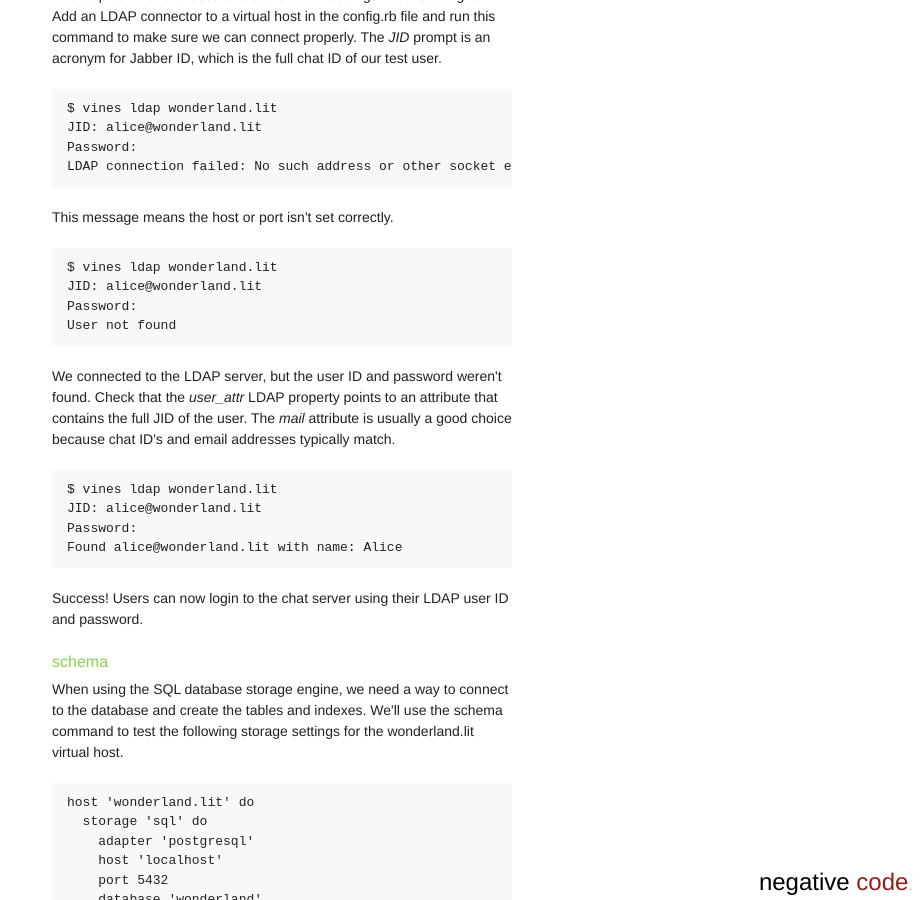
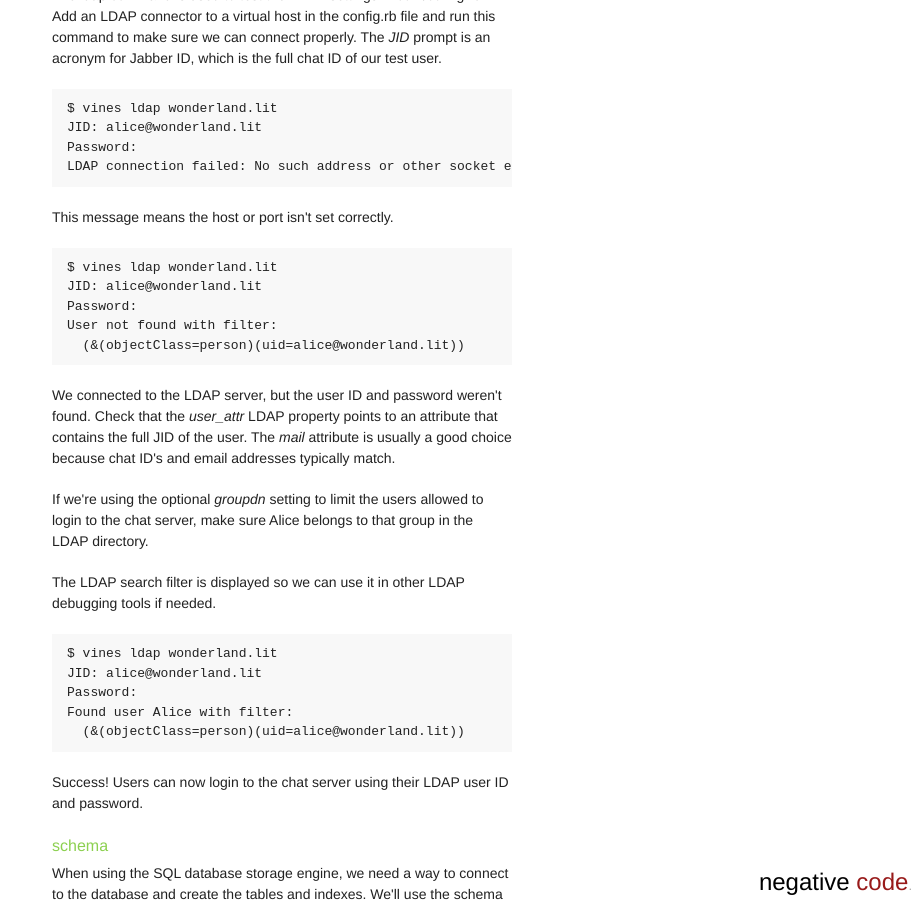
Before and after one commit to negativecode/vines, a Jekyll site: the page built from commands.html, in a window 1280 px wide and 900 px high, scrolled down 2042 px. Shown: the whole window, without its empty margins (358-1280 px from the left). Built offline with Jekyll 4.4.1, drawn with Linux system fonts in a browser that asks for light colours.

Commit message:
Add LDAP groupdn documentation.

```diff
--- a/commands.html
+++ b/commands.html
@@ -131,7 +131,8 @@ LDAP connection failed: No such address or other socket error.
 $ vines ldap wonderland.lit
 JID: alice@wonderland.lit
 Password:
-User not found
+User not found with filter:
+  (&(objectClass=person)(uid=alice@wonderland.lit))
 </pre>
 <p>
   We connected to the LDAP server, but the user ID and password weren't found.
@@ -139,12 +140,21 @@ User not found
   contains the full JID of the user. The <em>mail</em> attribute is usually a
   good choice because chat ID's and email addresses typically match.
 </p>
-
+<p>
+  If we're using the optional <em>groupdn</em> setting to limit the users allowed
+  to login to the chat server, make sure Alice belongs to that group in the LDAP
+  directory.
+</p>
+<p>
+  The LDAP search filter is displayed so we can use it in other LDAP debugging
+  tools if needed.
+</p>
 <pre>
 $ vines ldap wonderland.lit
 JID: alice@wonderland.lit
 Password:
-Found alice@wonderland.lit with name: Alice
+Found user Alice with filter:
+  (&(objectClass=person)(uid=alice@wonderland.lit))
 </pre>
 <p>
   Success! Users can now login to the chat server using their LDAP user ID
```
Also changed, not shown: index.html (+8 -0 lines).
